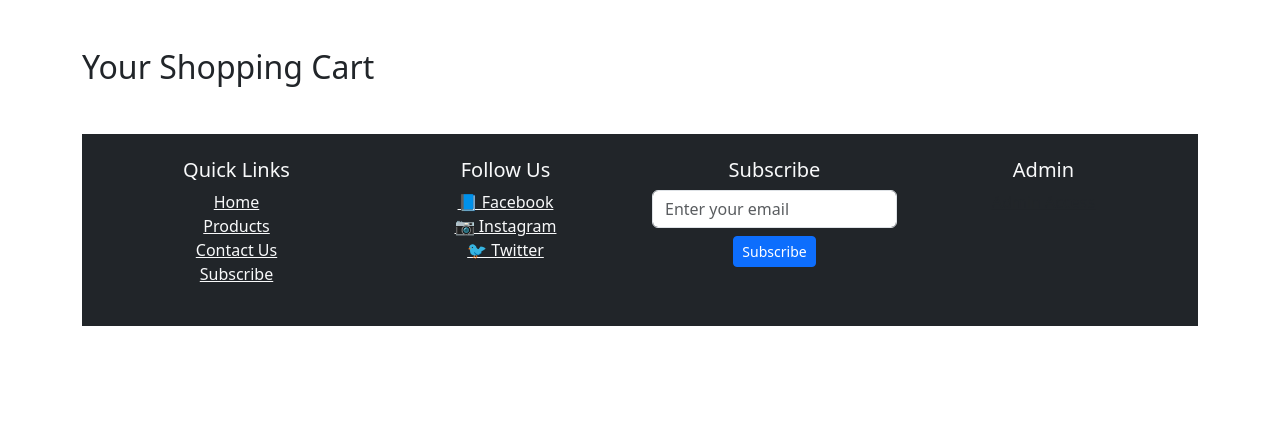
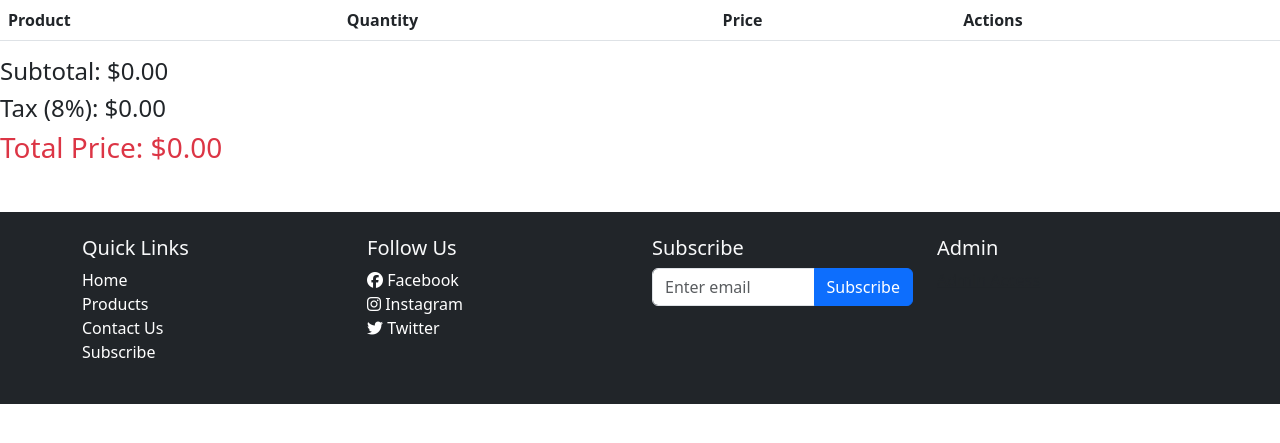
Before and after one commit to Kyl67899/software_engineering_dev_bootcamp, a Flask app: page /cart in a window 1280 px wide. Shown: the part 67-510 px from the top of the page. Run offline with Flask 3, Linux system fonts and the light colour scheme; lists and menus that the app fills with data are empty; some libraries are stand-ins or nearby versions.

Commit message:
updated html files

```diff
--- a/project2/backend/app.py
+++ b/project2/backend/app.py
@@ -4,6 +4,7 @@ May 5th, 2025
 lab 13 Flask App
 """
 
+from email import header
 from flask import Flask, render_template, request, redirect, url_for, flash, session
 from flask_sqlalchemy import SQLAlchemy
 from flask_login import LoginManager, UserMixin, login_user, logout_user, login_required, current_user
@@ -48,15 +49,15 @@ login_manager.login_view = "login"
 
 login_manager.session_protection = "strong"
 
-from flask_mail import Mail, Message
+# from flask_mail import Mail, Message
 
-app.config["MAIL_SERVER"] = "smtp.gmail.com"  # Change if using another provider
-app.config["MAIL_PORT"] = 587
-app.config["MAIL_USE_TLS"] = True
-app.config["MAIL_USERNAME"] = "your-email@gmail.com"
-app.config["MAIL_PASSWORD"] = "your-email-password"
+# app.config["MAIL_SERVER"] = "smtp.gmail.com"  # Change if using another provider
+# app.config["MAIL_PORT"] = 587
+# app.config["MAIL_USE_TLS"] = True
+# app.config["MAIL_USERNAME"] = "your-email@gmail.com"
+# app.config["MAIL_PASSWORD"] = "your-email-password"
 
-mail = Mail(app)
+# mail = Mail(app)
 
 ############ class model ############
 class User(db.Model, UserMixin):
@@ -103,7 +104,7 @@ class Product(db.Model):
     new_items = db.Column(db.Boolean, default=False)
     image_url = db.Column(db.String(255))
     featured = db.Column(db.Boolean, default=False)  # ✅ Ensure featured column exists
-    discount = db.Column(db.Float, default=0.0)
+    discount = db.Column(db.Numeric(10,2), default=0)
     created_at = db.Column(db.DateTime, default=datetime.utcnow)  # ✅ Auto timestamps new products
 
     images = db.relationship("ProductImage", back_populates="product", cascade="all, delete-orphan")  # ✅ Establishes image relationship
@@ -383,67 +384,94 @@ login_manager.login_view = "login"
 def load_user(user_id):
     return User.query.get(int(user_id))
 
-# add to cart route
+# add cart
 @app.route("/add_to_cart/<int:product_id>", methods=["POST"])
 def add_to_cart(product_id):
-    product = Product.query.get_or_404(product_id)
-    quantity = int(request.form.get("quantity", 1))
+    cart = session.get("cart", {})
+    product = Product.query.get(product_id)
 
-    if "cart" not in session:
-        session["cart"] = {}
+    if not product:
+        flash("Product not found!", "danger")
+        return redirect(url_for("home"))
 
-    cart = session["cart"]
+    # ✅ Apply sale price if a discount exists, otherwise use original price
+    final_price = float(product.price) - float(product.discount) if product.discount > 0 else float(product.price)
+
+
 
     if str(product_id) in cart:
-        cart[str(product_id)]["quantity"] += quantity
+        cart[str(product_id)]["quantity"] += 1
     else:
         cart[str(product_id)] = {
-            "name": product.name,
-            "price": product.price,
-            "quantity": quantity
-        }
+        "name": product.name,
+        "original_price": float(product.price),  # ✅ Ensure original price is stored
+        "discount": float(product.discount),
+        "final_price": float(product.price) - float(product.discount) if product.discount > 0 else float(product.price),
+        "quantity": 1
+    }
 
-    session["cart_count"] = sum(item["quantity"] for item in cart.values())
-    session.modified = True
+    session["cart"] = cart
+    session["cart_count"] = sum(item["quantity"] for item in cart.values())  # ✅ Updates cart count
 
-    flash(f"{product.name} added to cart!", "success")
+    flash("Item added to cart!", "success")
     return redirect(url_for("cart"))
 
-# remove item route
-@app.route("/remove_item/<int:product_id>")
-def remove_item(product_id):
-    if "cart" in session and str(product_id) in session["cart"]:
-        del session["cart"][str(product_id)]
-        session.modified = True
+# update cart
+@app.route("/update_quantity/<int:product_id>", methods=["POST"])
+def update_quantity(product_id):
+    cart = session.get("cart", {})
+    new_quantity = request.form.get("quantity")
 
-        flash("Item has been removed from your cart.", "danger")  # ✅ Display removal message
+    if str(product_id) in cart and new_quantity.isdigit():
+        cart[str(product_id)]["quantity"] = int(new_quantity)
+
+    session["cart"] = cart  # ✅ Save to session
+    flash("Cart updated!", "success")
 
     return redirect(url_for("cart"))
 
-# update cart
-@app.route("/update_cart/<int:item_id>", methods=["POST"])
-def update_cart(item_id):
-    quantity = int(request.form.get("quantity", 1))
+# remove cart
+@app.route("/remove_from_cart/<int:product_id>", methods=["POST"])
+def remove_from_cart(product_id):
+    cart = session.get("cart", {})
 
-    if "cart" in session and str(item_id) in session["cart"]:
-        session["cart"][str(item_id)]["quantity"] = quantity
+    if str(product_id) in cart:
+        del cart[str(product_id)]  # ✅ Remove item
 
-    session["cart_count"] = round(sum(item["quantity"] for item in session["cart"].values()))  # ✅ Update cart count dynamically
-    session.modified = True
+    session["cart"] = cart
+    flash("Item removed from cart!", "danger")
 
-    flash("Cart updated successfully!", "success")
     return redirect(url_for("cart"))
 
 # cart
 @app.route("/cart")
 def cart():
     cart = session.get("cart", {})
-    subtotal = round(sum(item["price"] * item["quantity"] for item in cart.values()))
-    tax_rate = 0.08  # ✅ Example: 8% tax (Adjust based on region)
-    tax = round(subtotal * tax_rate, 2)
+
+    headers = ["Product", "Quantity", "Price"]  # ✅ Default headers
+    if any(item["discount"] > 0 for item in cart.values()):  # ✅ Check if any item has a discount
+        headers.append("Discount Price")  # ✅ Add Discount column dynamically
+    headers.append("Actions")  # ✅ Always include Actions column
+
+    subtotal = 0
+    for item in cart.values():
+        # ✅ If the item has a discount, use the discounted price; otherwise, use the original price
+        item_price = float(item["original_price"])
+        if item["discount"] and item["discount"] > 0:
+            item_price -= float(item["discount"])  # ✅ Apply discount
+        subtotal += item_price * int(item["quantity"])  # ✅ Add to subtotal
+
+    tax = round(subtotal * 0.08, 2)
     total_price = round(subtotal + tax, 2)
 
-    return render_template("cart.html", cart=cart, subtotal=subtotal, tax=tax, total_price=total_price)
+    return render_template(
+        "cart.html",
+        cart=cart,
+        headers=headers,
+        subtotal=f"{subtotal:.2f}",
+        tax=f"{tax:.2f}",
+        total_price=f"{total_price:.2f}"
+    )
 
 # order processing route
 import random
--- a/project2/backend/templates/cart.html
+++ b/project2/backend/templates/cart.html
@@ -127,8 +127,8 @@
     </nav>
     <!-- Navbar -->
 
-    <div class="container mt-5">
-      <h2>Your Shopping Cart</h2>
+    <div class="table-responsive">
+      <!-- ✅ Enables horizontal scrolling for smaller screens -->
       {% with messages = get_flashed_messages(with_categories=True) %} {% if
       messages %}
       <div class="container mt-3">
@@ -146,110 +146,142 @@
         </div>
         {% endfor %}
       </div>
-      {% if cart %}
+      {% endif %} {% endwith %}
+
       <table class="table">
         <thead>
           <tr>
-            <th>Product</th>
-            <th>Price</th>
-            <th>Quantity</th>
-            <th>Total</th>
-            <th>Actions</th>
+            {% for header in headers %}
+            <th>{{ header }}</th>
+            <!-- ✅ Dynamically inserts headers -->
+            {% endfor %}
           </tr>
         </thead>
         <tbody>
           {% for item_id, item in cart.items() %}
           <tr>
-            <td>{{ item.name }}</td>
-            <td>${{ item.price }}</td>
+            <td>{{ item["name"] }}</td>
             <td>
-              <form action="/update_cart/{{ item_id }}" method="post">
+              <form method="POST" action="/update_quantity/{{ item_id }}">
                 <input
                   type="number"
                   name="quantity"
-                  value="{{ item.quantity }}"
+                  class="form-control w-50"
+                  value="{{ item['quantity'] }}"
                   min="1"
-                  class="form-control"
                 />
-                <button type="submit" class="btn btn-warning btn-sm mt-2">
+                <button type="submit" class="btn btn-primary btn-sm d-flex">
                   Update
                 </button>
               </form>
             </td>
-            <td>${{ item.price * item.quantity }}</td>
+            <td>${{ "%.2f"|format(item["original_price"]) }}</td>
             <td>
-              <a href="/remove_item/{{ item_id }}" class="btn btn-danger btn-sm"
-                >Remove</a
+              {% if item["discount"] and item["discount"] > 0 %}
+              <strong class="text-danger"
+                >${{ "%.2f"|format(item["discount"]) }}</strong
               >
+              {% else %} ${{ "%.2f"|format(item["original_price"]) }} {% endif
+              %}
+            </td>
+            <td>
+              <form method="POST" action="/remove_from_cart/{{ item_id }}">
+                <button type="submit" class="btn btn-danger btn-sm">
+                  Remove
+                </button>
+              </form>
             </td>
           </tr>
           {% endfor %}
         </tbody>
       </table>
+    </div>
 
     <h4>Subtotal: ${{ subtotal }}</h4>
     <h4>Tax (8%): ${{ tax }}</h4>
-      <h3><strong>Total Price: ${{ total_price }}</strong></h3>
-
-      <a href="/checkout" class="btn btn-success">Proceed to Checkout</a>
-      {% else %}
-      <p>Your cart is empty.</p>
-      {% endif %}
-    </div>
-    {% endif %} {% endwith %}
+    <h3 class="text-danger">Total Price: ${{ total_price }}</h3>
 
     <!-- footer -->
     <footer class="footer bg-dark text-light py-4 mt-5">
-      <div class="container text-center">
-        <div class="row">
-          <!-- 🔹 Quick Links -->
-          <div class="col-md-3">
+      <div class="container">
+        <div class="row g-4 text-center text-md-start">
+          <div class="col-12 col-sm-6 col-md-3">
+            <!-- ✅ Adjusts layout based on screen size -->
             <h5>Quick Links</h5>
             <ul class="list-unstyled">
-              <li><a href="/" class="text-light">Home</a></li>
-              <li><a href="/products" class="text-light">Products</a></li>
-              <li><a href="/contact" class="text-light">Contact Us</a></li>
-              <li><a href="/subscribe" class="text-light">Subscribe</a></li>
+              <li><a href="/" class="footer-link">Home</a></li>
+              <li><a href="/products" class="footer-link">Products</a></li>
+              <li><a href="/contact" class="footer-link">Contact Us</a></li>
+              <li><a href="/subscribe" class="footer-link">Subscribe</a></li>
             </ul>
           </div>
-
-          <!-- 🔹 Social Media Links -->
-          <div class="col-md-3">
+          <div class="col-12 col-sm-6 col-md-3">
             <h5>Follow Us</h5>
             <ul class="list-unstyled">
-              <li><a href="#" class="text-light">📘 Facebook</a></li>
-              <li><a href="#" class="text-light">📷 Instagram</a></li>
-              <li><a href="#" class="text-light">🐦 Twitter</a></li>
+              <li>
+                <a href="#" class="footer-link"
+                  ><i class="fab fa-facebook"></i> Facebook</a
+                >
+              </li>
+              <li>
+                <a href="#" class="footer-link"
+                  ><i class="fab fa-instagram"></i> Instagram</a
+                >
+              </li>
+              <li>
+                <a href="#" class="footer-link"
+                  ><i class="fab fa-twitter"></i> Twitter</a
+                >
+              </li>
             </ul>
           </div>
-
-          <!-- 🔹 Subscription Form -->
-          <div class="col-md-3">
+          <div class="col-12 col-md-3">
             <h5>Subscribe</h5>
             <form action="/subscribe" method="POST">
+              <div class="input-group">
                 <input
                   type="email"
                   name="email"
-                class="form-control mb-2"
-                placeholder="Enter your email"
+                  class="form-control"
+                  placeholder="Enter email"
                 />
-              <button type="submit" class="btn btn-primary btn-sm">
-                Subscribe
-              </button>
+                <button type="submit" class="btn btn-primary">Subscribe</button>
+              </div>
             </form>
           </div>
-
-          <!-- 🔹 Hidden Admin Link -->
-          <div class="col-md-3">
+          <div class="col-12 col-md-3">
             <h5>Admin</h5>
-            <a href="/admin" class="text-muted" style="opacity: 0.3"
-              >Admin Access</a
-            >
+            <a href="/admin" class="text-muted admin-link">Admin Access</a>
           </div>
         </div>
       </div>
     </footer>
 
+    <!-- ✅ Custom Styles -->
+    <style>
+      .footer-link {
+        color: white;
+        text-decoration: none;
+        transition: color 0.3s ease-in-out;
+      }
+      .footer-link:hover {
+        color: #17a2b8; /* ✅ Highlight on hover */
+      }
+      .admin-link {
+        opacity: 0.3;
+        transition: opacity 0.3s ease-in-out;
+      }
+      .admin-link:hover {
+        opacity: 1; /* ✅ Visible on hover */
+      }
+    </style>
+
+    <!-- ✅ FontAwesome Icons -->
+    <script
+      src="https://kit.fontawesome.com/a076d05399.js"
+      crossorigin="anonymous"
+    ></script>
+
     <script src="{{ url_for('static', filename='script.js') }}"></script>
     <script src="https://cdn.jsdelivr.net/npm/bootstrap@5.3.0/dist/js/bootstrap.bundle.min.js"></script>
   </body>
--- a/project2/backend/templates/contact.html
+++ b/project2/backend/templates/contact.html
@@ -220,13 +220,16 @@
         text-decoration: none;
         transition: color 0.3s ease-in-out;
       }
+
       .footer-link:hover {
         color: #17a2b8; /* ✅ Highlight on hover */
       }
+
       .admin-link {
         opacity: 0.3;
         transition: opacity 0.3s ease-in-out;
       }
+
       .admin-link:hover {
         opacity: 1; /* ✅ Visible on hover */
       }
```
Also changed, not shown: project2/backend/addProducts.py (+21 -50 lines), project2/backend/templates/index.html (+161 -119 lines). Lines whose indentation alone changed are shown as unchanged.
